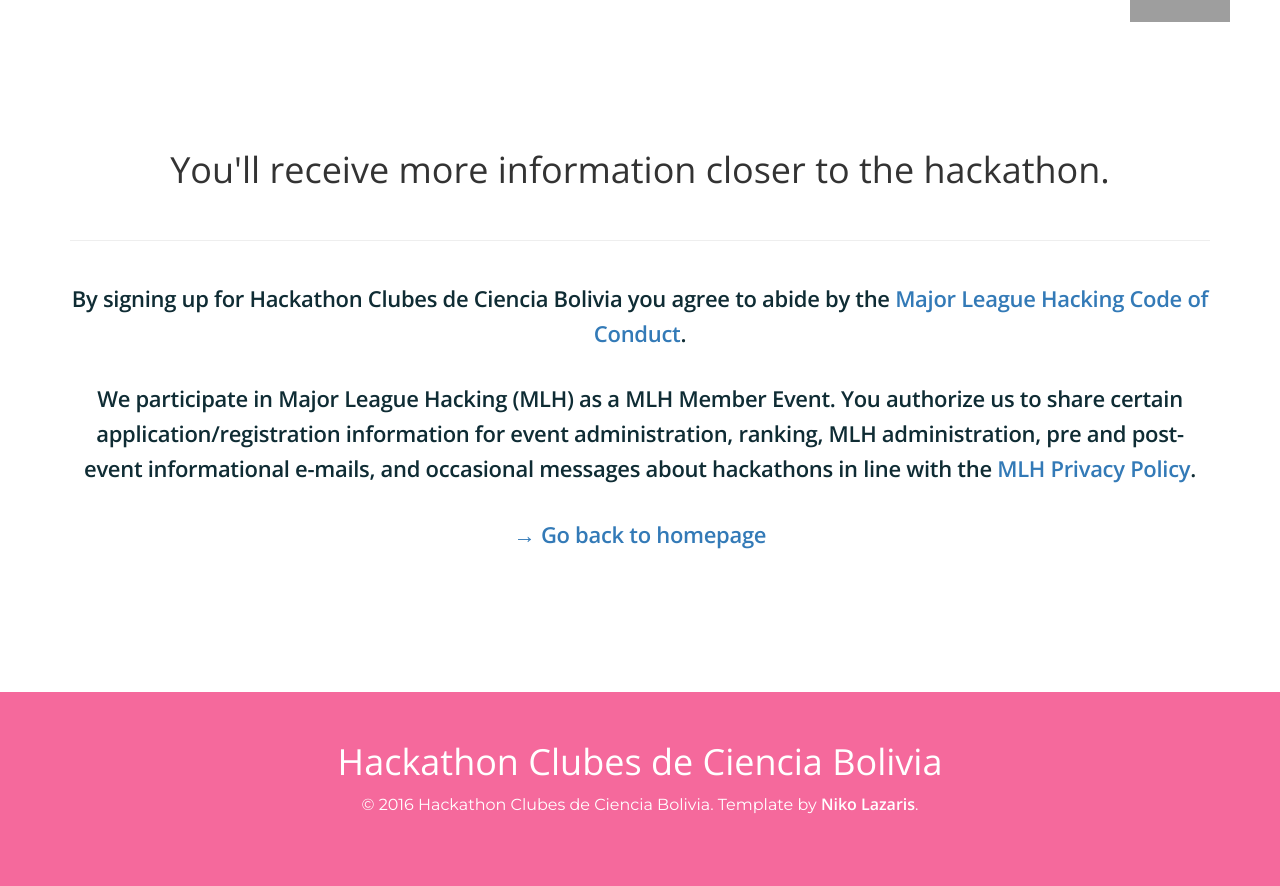
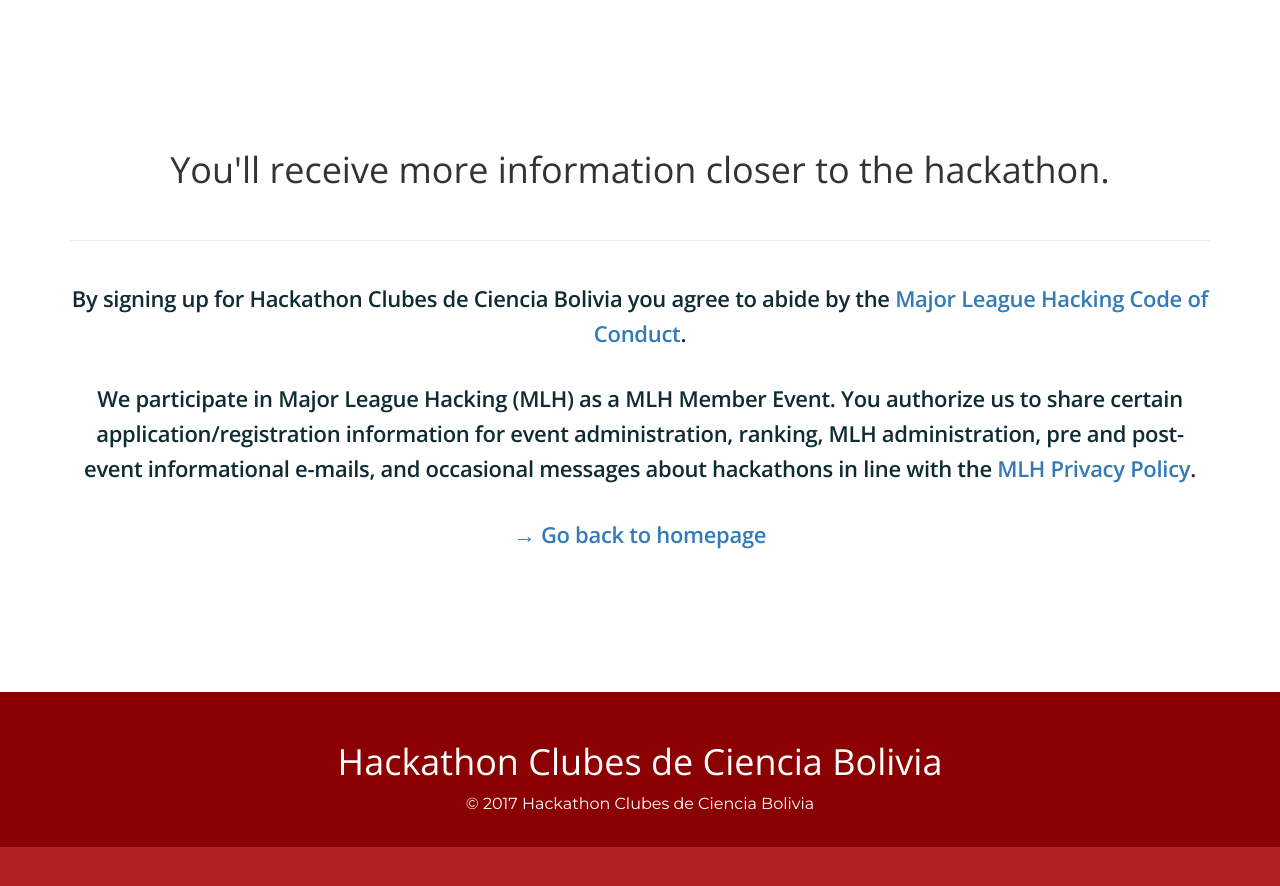
Before and after one commit to MLH/mlh-hackathon-boilerplate, a Jekyll site: the page built from success.html, in a window 1280 px wide. Shown: the top 886 px of the page. Built offline with Jekyll 4.4.1, drawn with Linux system fonts in a browser that asks for light colours; nearby versions of some CDN libraries; grey boxes are pictures that could not be loaded.

Commit message:
fooling around

```diff
--- a/_config.yml
+++ b/_config.yml
@@ -24,30 +24,23 @@
 
 # This is Search Engine Optimization. It'll help your website look better on search.
 seo:
-  title:       "Example Hacks | 5/6 August 2016"
-  description: "This is a sample hackathon website that you can use by following instructions on GitHub."
+  title:       "Example Hacks | July 2017"
+  description: "Blah blah blah"
   image:       "https://prime.mlh.io/img/logos/mlh-prime-color.svg"
 
 # Event information.
 event:
   name:        "Hackathon Clubes de Ciencia Bolivia"
-  description: "This is a sample hackathon website that you can use by following instructions on GitHub."
+  description: "Que tal?"
   date:        "27 July 2017"
   location:    "Santa Cruz de la Sierra, Bolivia"
-
-  trust_badge:
-    year:   "2017"  # season year
-    region: "eu"    # "na" or "eu"
-    color:  "white" # "white", "black", "gray", "red", "blue" or "yellow"
 
   hero:
     links:
       - text: "Apply"
-        my_mlh:
-          client_id:    "0e2f9fc2921d3ad3e12ae900af630d09382e1b3dc1b5b50de2b01b70ad64dbee"
-          redirect_uri: "https://mlh.github.io/mlh-hackathon-boilerplate/success.html"
+        href: "https://ferrufino.typeform.com/to/jDxP1F"
       - text: "Sponsor"
-        href: "mailto:sponsorship@website.com"
+        href: "mailto:ferru@test.com"
 
   about:
     description: >
--- a/_layouts/default.html
+++ b/_layouts/default.html
@@ -10,7 +10,7 @@
     <section class="footer">
       <div class="container text-center">
         <h1>{{ site.event.name }}</h1>
-        <h3>&copy; 2016 {{ site.event.name }}. Template by <a href="https://github.com/nlaz">Niko Lazaris</a>.</h3>
+        <h3>&copy; 2017 {{ site.event.name }}</h3>
       </div>
     </section>
 
--- a/css/original.css
+++ b/css/original.css
@@ -22,7 +22,7 @@
 }
 
 body {
-  background-color: #F5699C;
+  background-color: #B22222;
 }
 
 section {
@@ -49,7 +49,7 @@
  */
 
 .hero {
-  background-color: #F5699C;
+  background-color: #8B0000;
   min-height: 110vh;
 }
 
@@ -217,7 +217,7 @@
  */
 
 .footer {
-  background-color: #F5699C;
+  background-color: #8B0000;
   color: #fff;
   padding: 30px 0;
 }
```
